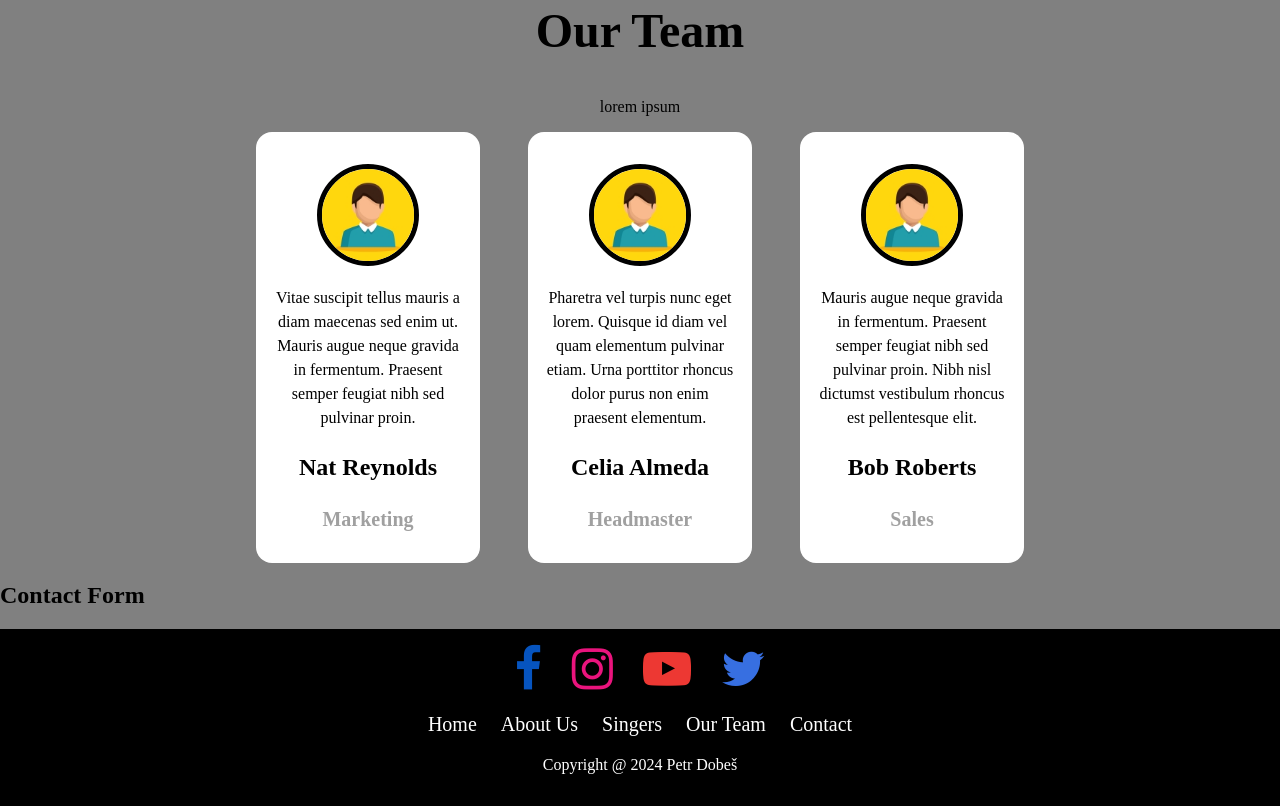
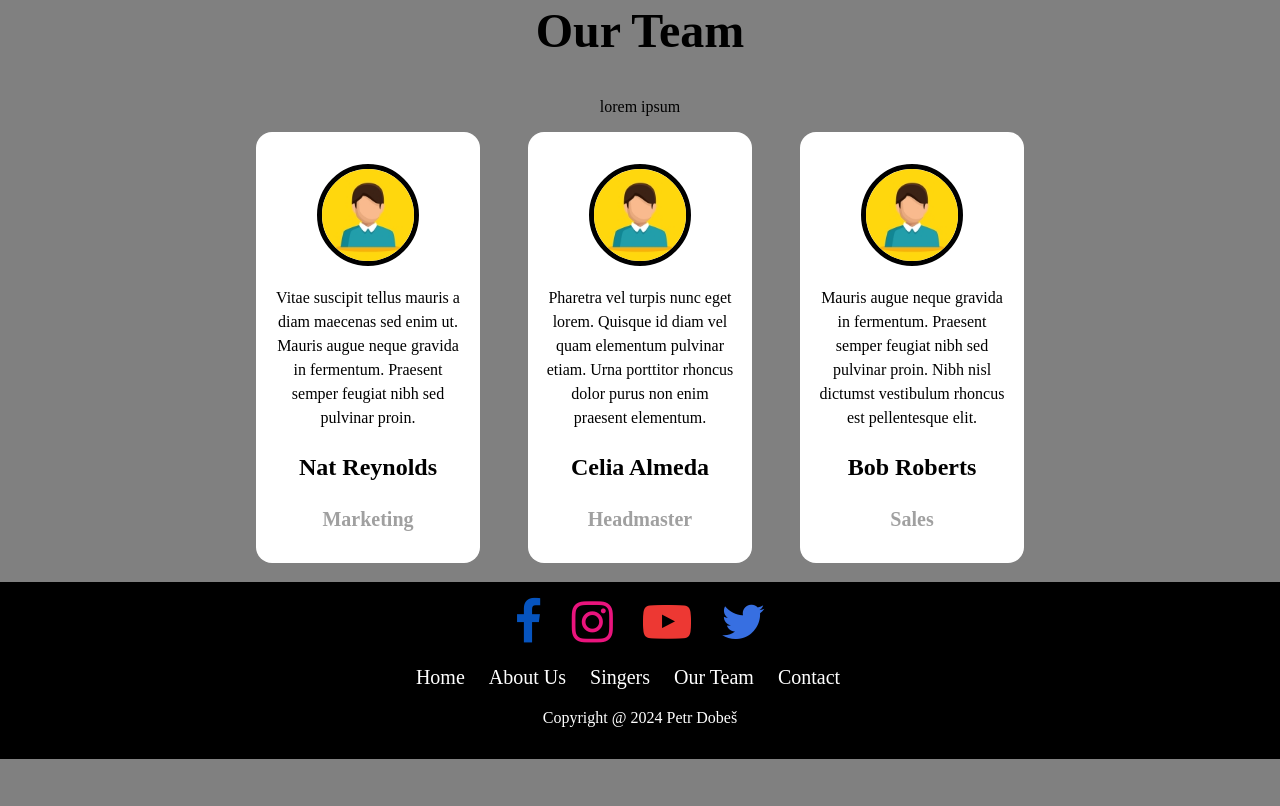
Before and after one commit to PeteDoubee/FestivalWeb, a plain HTML site: page index.html in a window 1280 px wide. Shown: the part 2430-3236 px from the top of the page. After the commit the page ends 3189 px from the top, so only its background shows below. Drawn offline with Linux system fonts and the light colour scheme.

Commit message:
Footer v2

```diff
--- a/index.html
+++ b/index.html
@@ -77,7 +77,7 @@
             </div>
         </div>
         <div class="contact-container">
-            <h2 id="contact">Contact Form</h2>
+            <h2 id="contact"></h2>
         </div>
     </main>
     <footer>
@@ -90,11 +90,20 @@
         </div>
         <nav>
             <ul class="footer-links">
-                <li class="footer-link">Home</li>
-                <li class="footer-link">About Us</li>
-                <li class="footer-link">Singers</li>
-                <li class="footer-link">Our Team</li>
+                <li class="footer-link">
+                    <a href="#home">Home</a>
+                </li>
+                <li class="footer-link">
+                    <a href="#about">About Us</a>
+                </li>
+                <li class="footer-link">
+                    <a href="#singers">Singers</a>
+                </li>
+                <li class="footer-link">
+                    <a href="#ourteam">Our Team</a>
+                </li>
                 <li class="footer-link">Contact</li>
+                     <a href=""></a>
             </ul>
         </nav>
         <p class="copyright">Copyright @ 2024 Petr Dobeš</p>
--- a/styles.css
+++ b/styles.css
@@ -148,6 +148,9 @@ footer {
     padding: 16px 0 16px 0;
     background: black;
 }
+.social-icons .fa:hover {
+    color: gray;
+}
 .social-icons {
     display: flex;
     justify-content: center;
@@ -168,7 +171,13 @@ footer {
 .fa-youtube-play {
     color: #ed3833;
 }
-
+.footer-links a {
+    color: white;
+    text-decoration: none;
+}
+.footer-links a:hover {
+    color: grey;
+}
 .footer-links {
     color: white;
     list-style: none;
```
